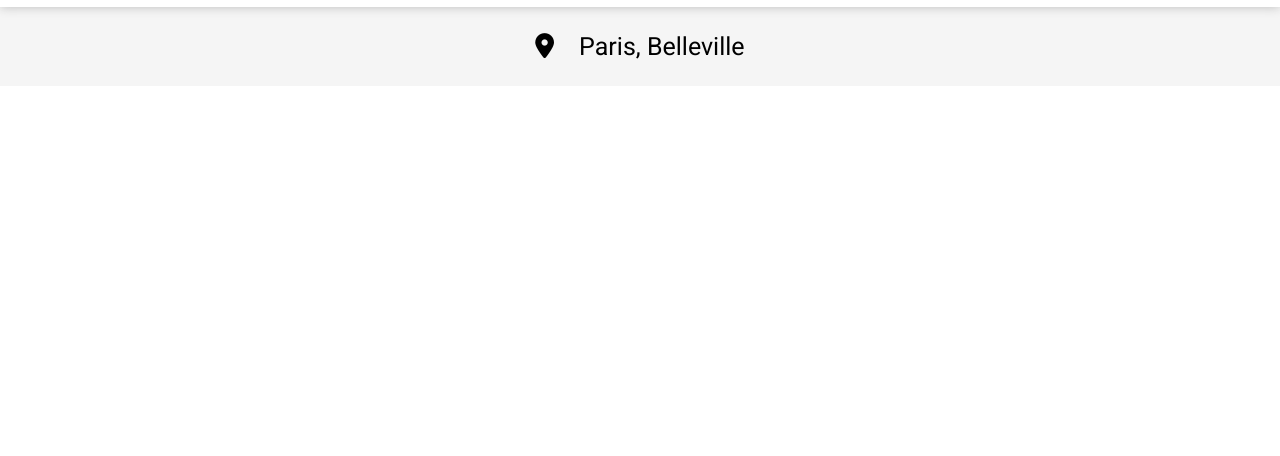
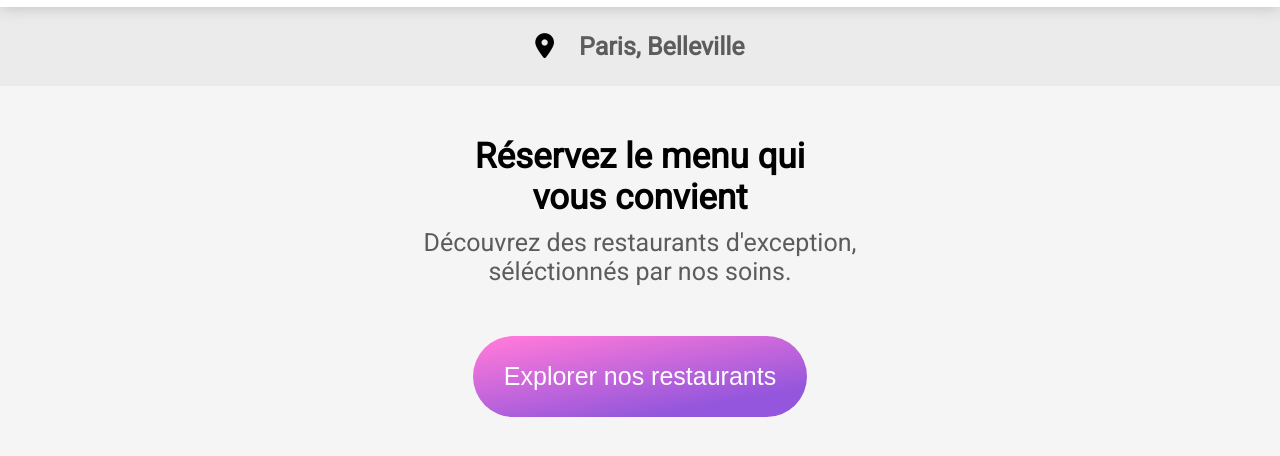
Before and after one commit to cardon-a/OC_projet-3, a website: page index.html in a window 1280 px wide. Shown: the part 66-522 px from the top of the page. Drawn offline with Linux system fonts and the light colour scheme; a web font is replaced by a local one.

Commit message:
Ajout de la partie Explorer

```diff
--- a/assets/sass/main.scss
+++ b/assets/sass/main.scss
@@ -1,8 +1,10 @@
 $aqua:#99E2D0;  /* Déclaration des couleurs */
 $pink:#FF79DA;
 $purple:#9356DC;
+$dark_grey:#5c5c5c;
 $grey:#bbbbbb;
-$light_grey:#f5f5f5;
+$light_grey:#ebebeb;
+$ultra_light_grey:#f5f5f5;
 $white:#fff;
 
 html{
@@ -23,7 +25,7 @@ body{
     justify-content: center;
     align-items: center;
     padding: 20px 0 10px;
-    box-shadow: 0 0 10px $grey;
+    box-shadow: 0 0 15px $grey;
     &_btn{
         display: none;
         position: absolute;
@@ -45,6 +47,35 @@ body{
         font-size: 25px;
     }
     &_p{
+        color: $dark_grey;
+        font-weight: 600;
         font-size: 25px;
     }
 }
+.explore{       /* Partie Explorer nos restaurants */
+    flex-direction: column;
+    align-items: center;
+    text-align: center;
+    background-color: $ultra_light_grey;
+    &_title{
+        margin: 50px 0 10px 0;
+        font-size: 35px;
+        font-weight: bold;
+    }
+    &_text{
+        margin: 0 0 50px;
+        font-size: 25px;
+        color: $dark_grey;
+    }
+    &_btn{
+        background: linear-gradient(170deg, $pink 5%, $purple 80%);
+        border: none;
+        border-radius: 50px;
+        margin-bottom: 70px;
+        &_text{
+            font-size: 25px;
+            color: $white;
+            padding: 0 25px;
+        }
+    }
+}
--- a/index.html
+++ b/index.html
@@ -24,6 +24,13 @@
             <i class="fas fa-solid fa-location-dot location_icn"></i>
             <p class="location_p">Paris, Belleville</p>
         </div>
+        <div  class="explore flex">
+            <h2 class="explore_title">Réservez le menu qui<br> vous convient</h2>
+            <p class="explore_text">Découvrez des restaurants d'exception,<br> séléctionnés par nos soins.</p>
+            <button class="explore_btn">
+                <p class="explore_btn_text">Explorer nos restaurants</p>
+            </button>
+        </div>
     </body>
 
     <footer>
```
Also changed, not shown: assets/css/style.css, 1 other file.
